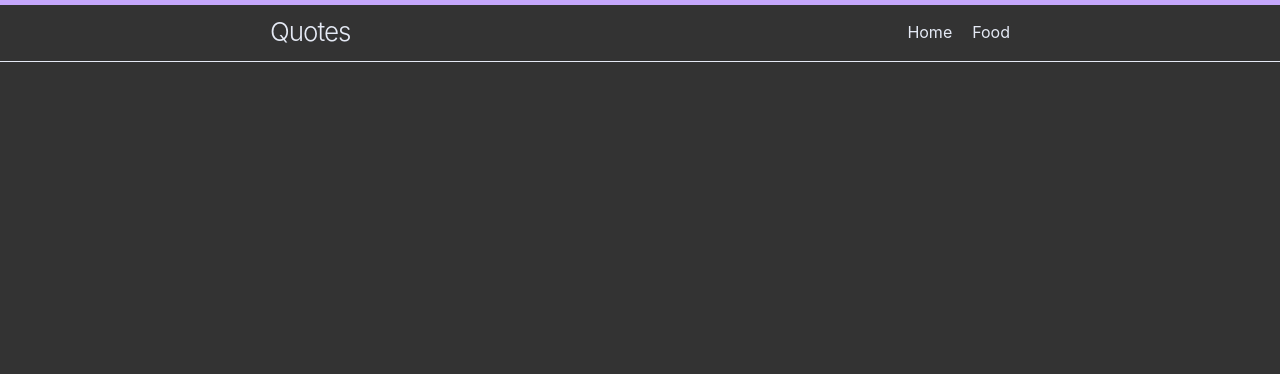
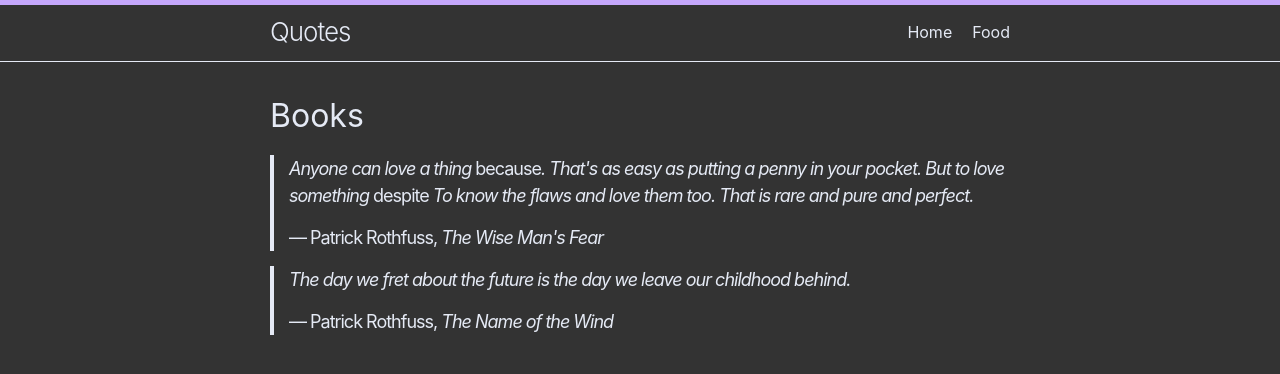
Before and after one commit to ZibingZhang/ZibingZhang.github.io, a Jekyll site: the page built from personal/quotes.html, in a window 1280 px wide. Shown: the top 374 px of the page. Built offline with Jekyll 4.4.1, drawn with Linux system fonts in a browser that asks for light colours.

Commit message:
drinks, quotes

```diff
--- a/assets/minima.scss
+++ b/assets/minima.scss
@@ -34,6 +34,10 @@
   font-style: italic;
 }
 
+blockquote i {
+  font-style: normal;
+}
+
 //
 
 .column-wrapper {
--- a/personal/index.html
+++ b/personal/index.html
@@ -16,6 +16,7 @@
   <li><a href='/personal/skincare'>Skincare</a></li>
   <li><a href='/personal/keyboard-layout'>Keyboard Layout</a></li>
   <li><a href='/personal/quotes'>Quotes</a></li>
+  <li><a href='/personal/drinks'>Drinks</a></li>
 </ul>
 
 <p></p><hr>
--- a/personal/quotes.html
+++ b/personal/quotes.html
@@ -3,3 +3,23 @@
 personal_page: True
 title: Quotes
 ---
+
+<h1>Books</h1>
+
+<blockquote>
+  <p>
+    Anyone can love a thing <i>because</i>.
+    That's as easy as putting a penny in your pocket.
+    But to love something <i>despite</i>
+    To know the flaws and love them too.
+    That is rare and pure and perfect.
+  </p>
+  <footer>― Patrick Rothfuss, <cite>The Wise Man's Fear</cite></footer>
+</blockquote>
+
+<blockquote>
+  <p>
+    The day we fret about the future is the day we leave our childhood behind.
+  </p>
+  <footer>― Patrick Rothfuss, <cite>The Name of the Wind</cite></footer>
+</blockquote>
```
Also changed, not shown: personal/drinks.html (added, +22 -0 lines).
